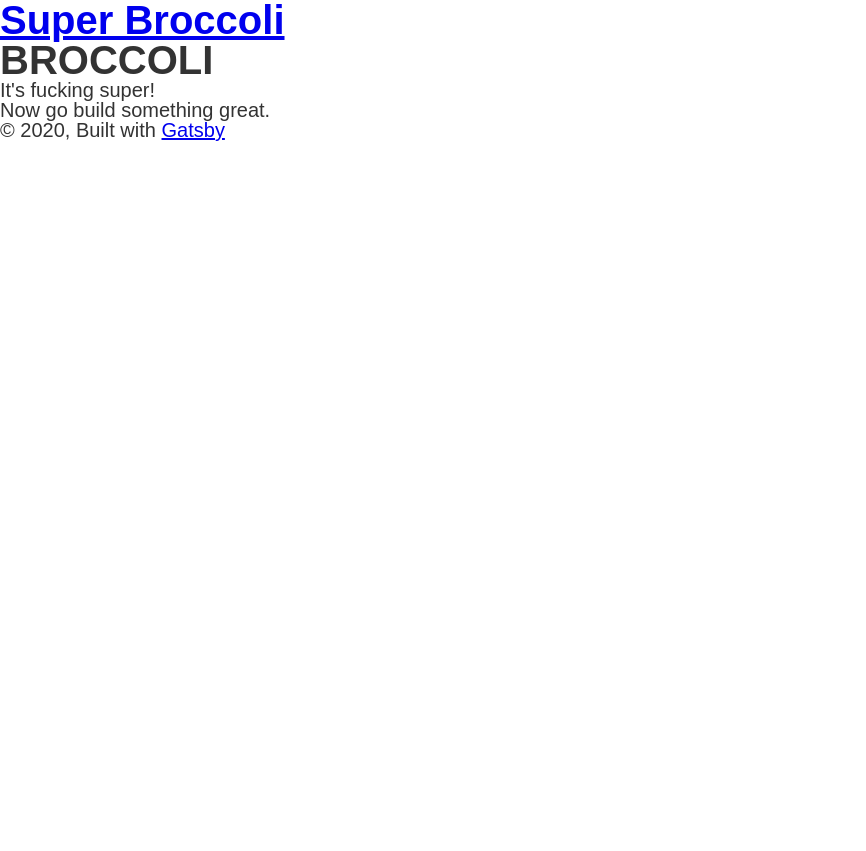
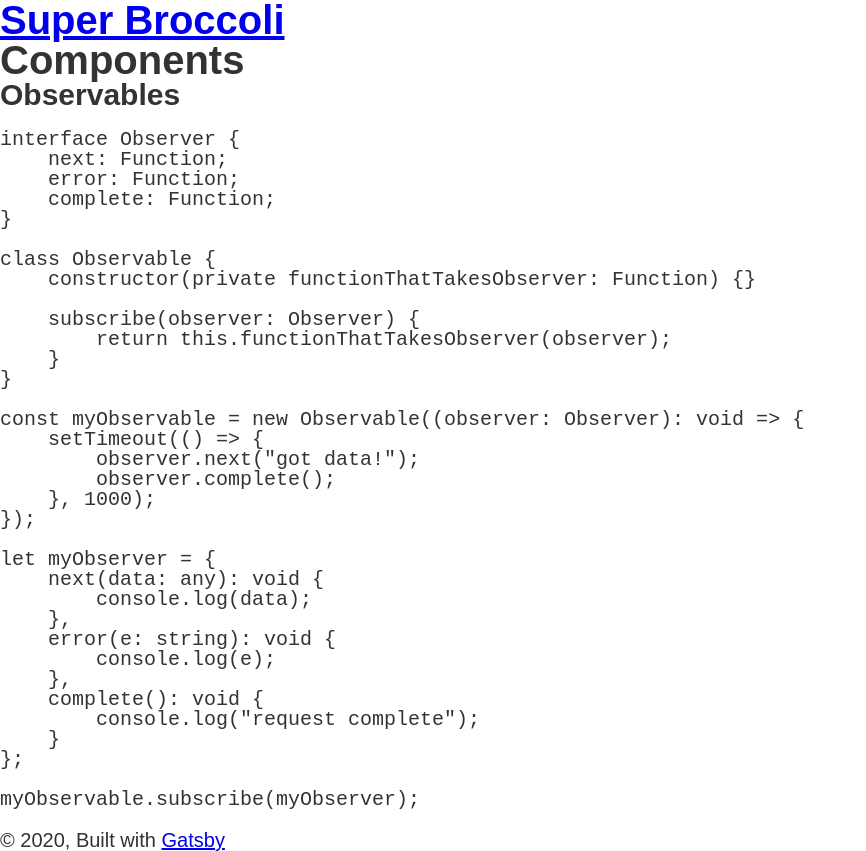
Before and after one commit to donhamiltoniii/super-broccoli, a Gatsby site: page / in a window 1280 px wide. Shown: the whole page, without its empty margins (0-866 px from the left). Before the commit the page ends 800 px from the top, so only its background shows below. Built offline with nearby package versions, Linux system fonts and the light colour scheme; Gatsby itself is replaced by a stand-in of ours.

Commit message:
Add Observables component

```diff
--- /dev/null
+++ b/src/components/observables/observables.component.tsx
@@ -0,0 +1,50 @@
+import React from "react";
+
+const Observables = () => {
+  return (
+    <div>
+      <pre>
+        <code>
+          {`
+interface Observer {
+    next: Function;
+    error: Function;
+    complete: Function;
+}
+
+class Observable {
+    constructor(private functionThatTakesObserver: Function) {}
+
+    subscribe(observer: Observer) {
+        return this.functionThatTakesObserver(observer);
+    }
+}
+
+const myObservable = new Observable((observer: Observer): void => {
+    setTimeout(() => {
+        observer.next("got data!");
+        observer.complete();
+    }, 1000);
+});
+
+let myObserver = {
+    next(data: any): void {
+        console.log(data);
+    },
+    error(e: string): void {
+        console.log(e);
+    },
+    complete(): void {
+        console.log("request complete");
+    }
+};
+
+myObservable.subscribe(myObserver);
+            `}
+        </code>
+      </pre>
+    </div>
+  );
+};
+
+export default Observables;
--- a/src/pages/index.tsx
+++ b/src/pages/index.tsx
@@ -1,14 +1,15 @@
 import React from "react";
 
 import Layout from "../components/layout/layout.component";
+import Observables from "../components/observables/observables.component";
 import SEO from "../components/seo/seo.component";
 
 const IndexPage: React.FC = () => (
   <Layout>
     <SEO appTitle="Home" />
-    <h1>BROCCOLI</h1>
-    <p>It's fucking super!</p>
-    <p>Now go build something great.</p>
+    <h1>Components</h1>
+    <h2>Observables</h2>
+    <Observables />
   </Layout>
 );
 
```
Also changed, not shown: src/utils/observable.ts (added, +34 -0 lines).
